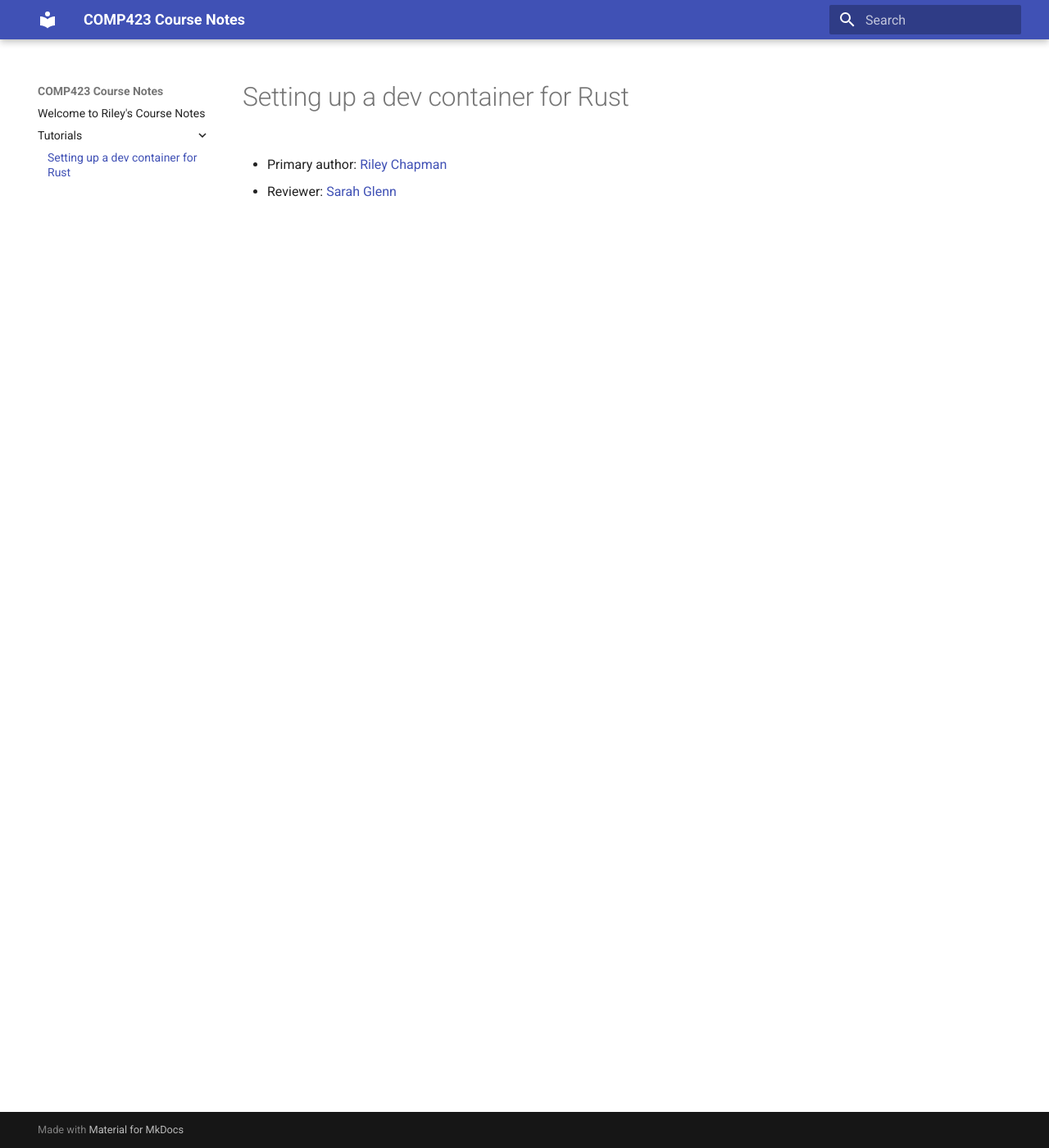
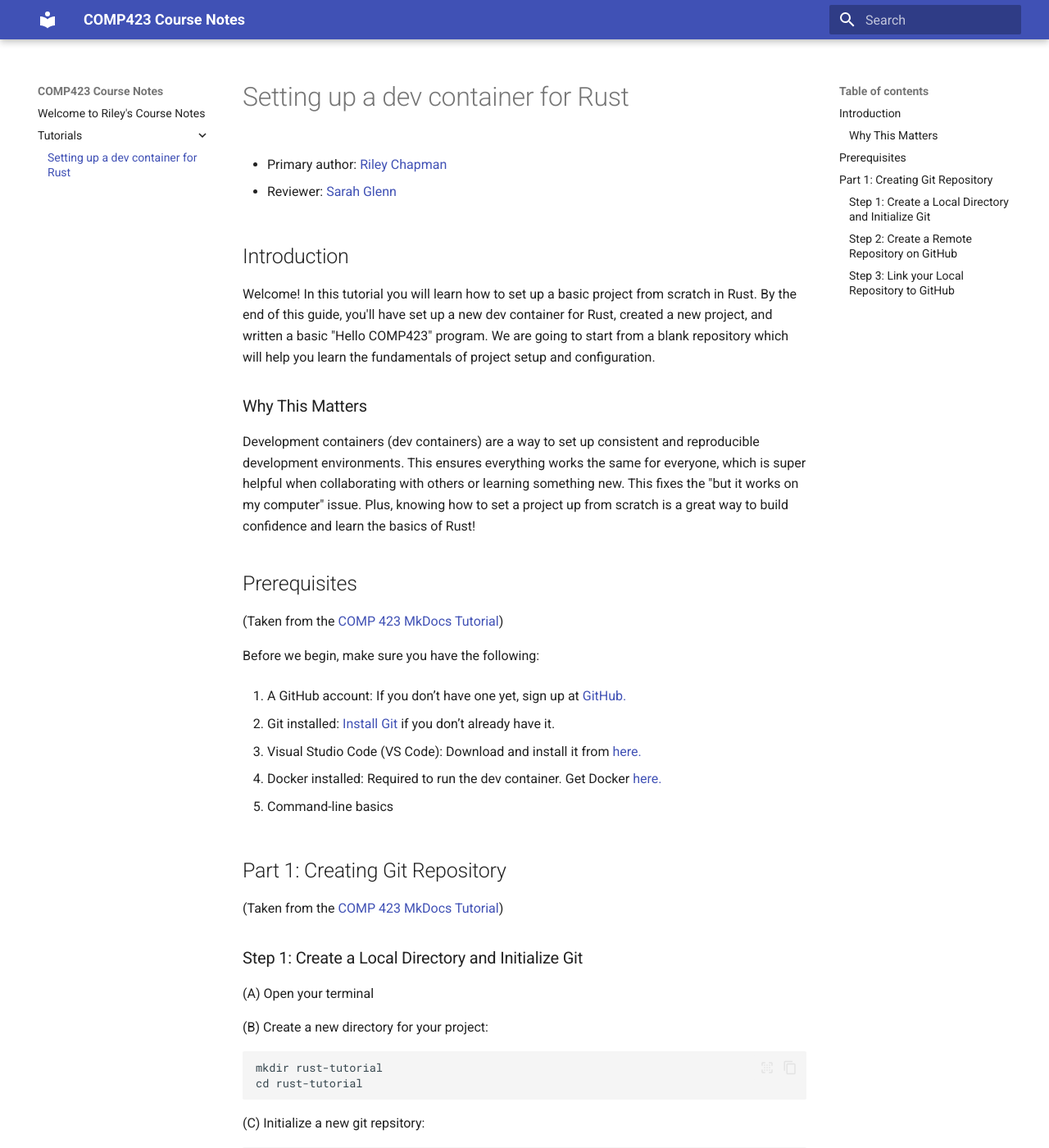
Before and after one commit to rileyac/comp423-course-notes, an MkDocs documentation site: the page built from docs/tutorials/rust-setup.md, in a window 1280 px wide and 1400 px high. Shown: the whole window at 82% size. Built offline with MkDocs 1.6.1 and Material for MkDocs 9.7.7, drawn with Linux system fonts in a browser that asks for light colours; some of the changed text lies outside the part shown.

Commit message:
Added mkdocs extensions and tested them out in the intro of tutorial

````diff
--- a/docs/tutorials/rust-setup.md
+++ b/docs/tutorials/rust-setup.md
@@ -3,3 +3,64 @@
 * Primary author: [Riley Chapman](https://github.com/rileyac)
 
 * Reviewer: [Sarah Glenn](https://github.com/skglenn07)
+
+## Introduction
+
+Welcome! In this tutorial you will learn how to set up a basic project from scratch in Rust. By the end of this guide, you'll have set up a new dev container for Rust, created a new project, and written a basic "Hello COMP423" program. We are going to start from a blank repository which will help you learn the fundamentals of project setup and configuration.
+
+### Why This Matters
+
+Development containers (dev containers) are a way to set up consistent and reproducible development environments. This ensures everything works the same for everyone, which is super helpful when collaborating with others or learning something new. This fixes the "but it works on my computer" issue. Plus, knowing how to set a project up from scratch is a great way to build confidence and learn the basics of Rust!
+
+## Prerequisites
+(Taken from the [COMP 423 MkDocs Tutorial](https://comp423-25s.github.io/resources/MkDocs/tutorial))
+
+Before we begin, make sure you have the following:
+
+1. A GitHub account: If you don’t have one yet, sign up at [GitHub.](https://github.com/)
+
+2. Git installed: [Install Git](https://git-scm.com/book/en/v2/Getting-Started-Installing-Git) if you don’t already have it.
+
+3. Visual Studio Code (VS Code): Download and install it from [here.](https://code.visualstudio.com/)
+
+4. Docker installed: Required to run the dev container. Get Docker [here.](https://www.docker.com/products/docker-desktop)
+
+5. Command-line basics
+
+## Part 1: Creating Git Repository
+(Taken from the [COMP 423 MkDocs Tutorial](https://comp423-25s.github.io/resources/MkDocs/tutorial))
+
+### Step 1: Create a Local Directory and Initialize Git
+(A) Open your terminal
+
+(B) Create a new directory for your project:
+
+```
+mkdir rust-tutorial
+cd rust-tutorial
+```
+(C) Initialize a new git repsitory:
+```
+git init
+```
+(D) Create a README file:
+```
+echo "# Setting up a dev container for Rust" > README.md
+git add README.md
+git commit -m "Initial commit with README"
+```
+
+### Step 2: Create a Remote Repository on GitHub
+(1) Log in to your GitHub account and navigate to the Create a New Repository page.
+
+(2) Fill in the details as follows:
+
+* Repository Name: rust-tutorial
+* Description: "Following a tutorial for setting up a dev container for Rust and writing a simple "Hello COMP423 Program."
+* Visibility: Public
+
+(3) Do not initialize the repository with a README, .gitignore, or license.
+
+(4) Click **Create Repository.**
+
+### Step 3: Link your Local Repository to GitHub
--- a/mkdocs.yml
+++ b/mkdocs.yml
@@ -1,3 +1,27 @@
 site_name: COMP423 Course Notes
+
 theme:
   name: material
+  features:
+    - content.code.copy
+    - content.code.select
+    - content.code.annotate
+  icon:
+    admonition:
+      note: material/note
+      tip: material/lightbulb-on
+      warning: material/alert
+      danger: material/alert-circle
+      question: material/help-circle
+
+markdown_extensions:
+  - pymdownx.highlight:
+      anchor_linenums: true
+      line_spans: __span
+      pygments_lang_class: true
+  - pymdownx.inlinehilite
+  - pymdownx.snippets
+  - pymdownx.superfences
+  - admonition
+  - pymdownx.details
+  - pymdownx.superfences
````
